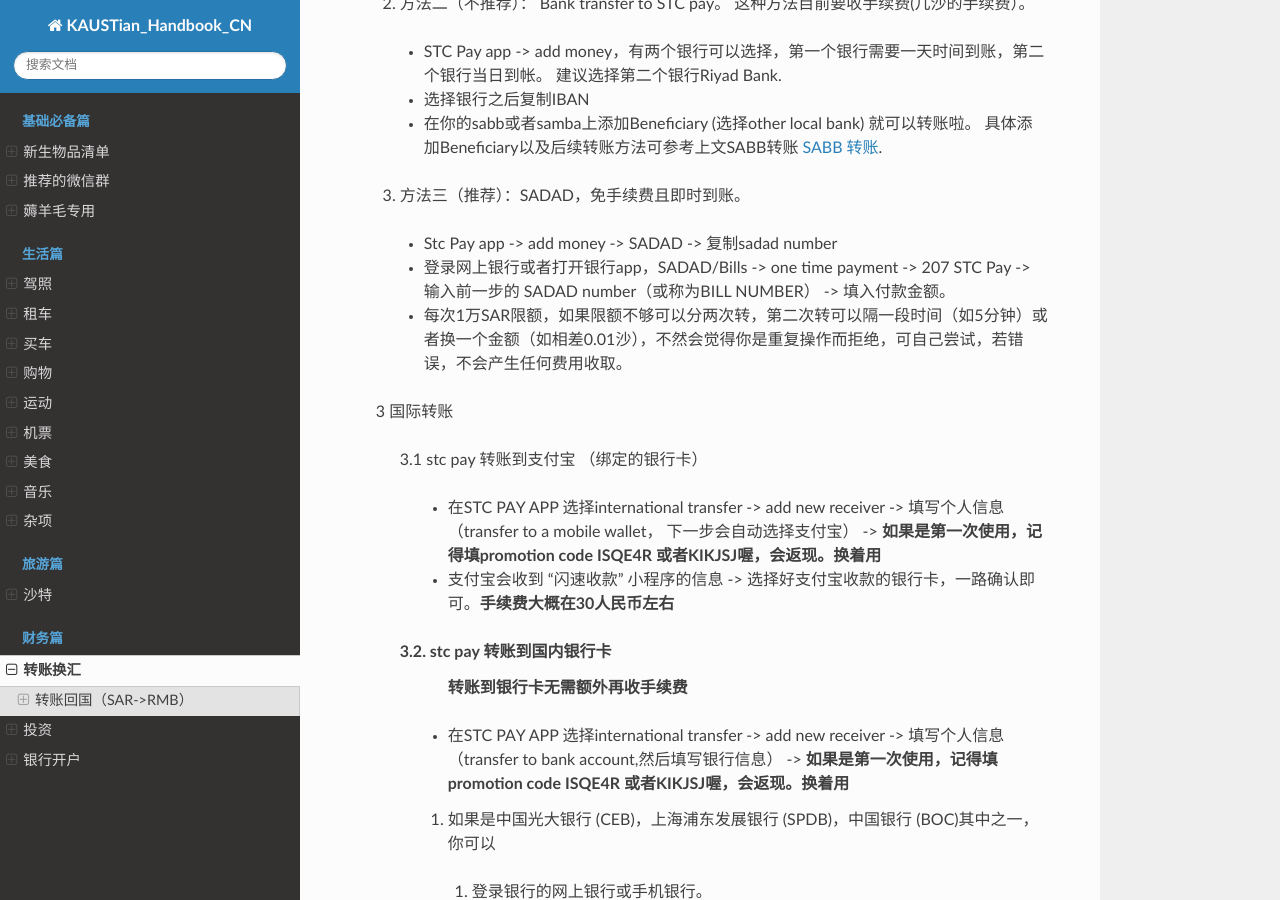
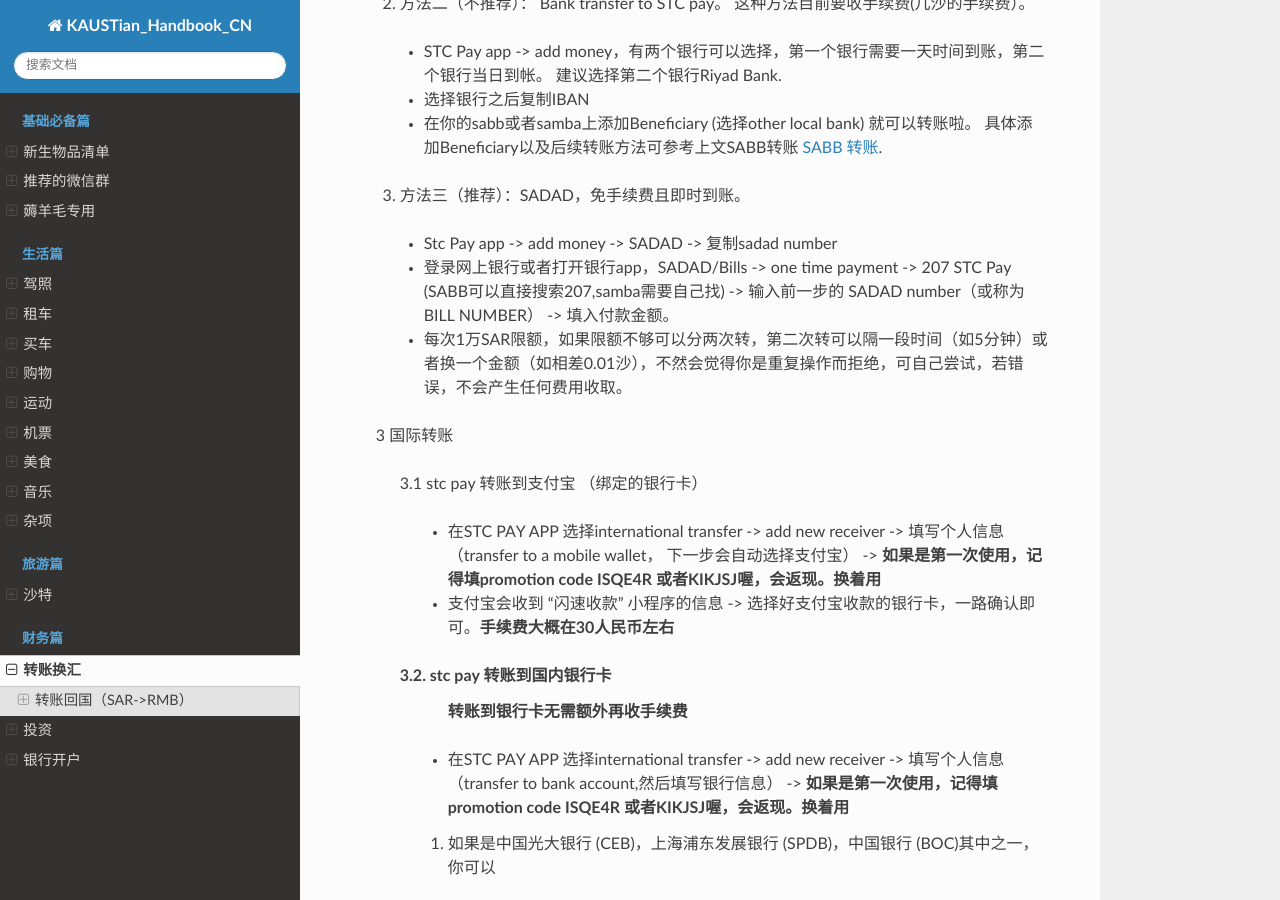
Before and after one commit to guochengqian/KAUSTian_Handbook_CN, a Sphinx documentation site: the page built from docs/content/finance/transfer.rst, in a window 1280 px wide and 900 px high, scrolled down 1445 px. Built offline with Sphinx 7.4.7 and the Read the Docs theme 2.0.0, drawn with Linux system fonts in a browser that asks for light colours.

Commit message:
添加寻找biller方法

```diff
--- a/docs/content/finance/transfer.rst
+++ b/docs/content/finance/transfer.rst
@@ -61,7 +61,7 @@
 
   3. 方法三（推荐）：SADAD，免手续费且即时到账。
     * Stc Pay app -> add money -> SADAD -> 复制sadad number
-    * 登录网上银行或者打开银行app，SADAD/Bills -> one time payment -> 207 STC Pay -> 输入前一步的 SADAD number（或称为BILL NUMBER） -> 填入付款金额。
+    * 登录网上银行或者打开银行app，SADAD/Bills -> one time payment -> 207 STC Pay (SABB可以直接搜索207,samba需要自己找) -> 输入前一步的 SADAD number（或称为BILL NUMBER） -> 填入付款金额。
     * 每次1万SAR限额，如果限额不够可以分两次转，第二次转可以隔一段时间（如5分钟）或者换一个金额（如相差0.01沙），不然会觉得你是重复操作而拒绝，可自己尝试，若错误，不会产生任何费用收取。
 
   3 国际转账
```
